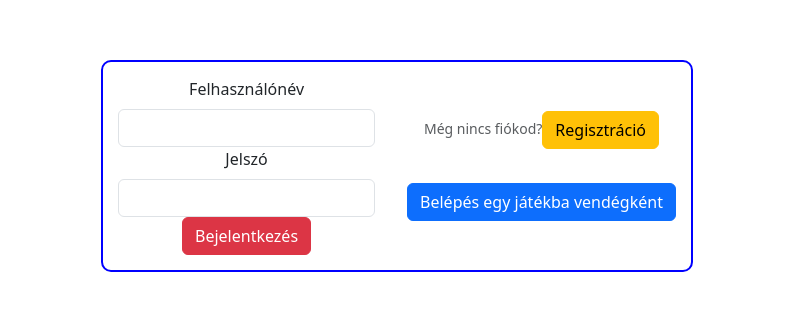
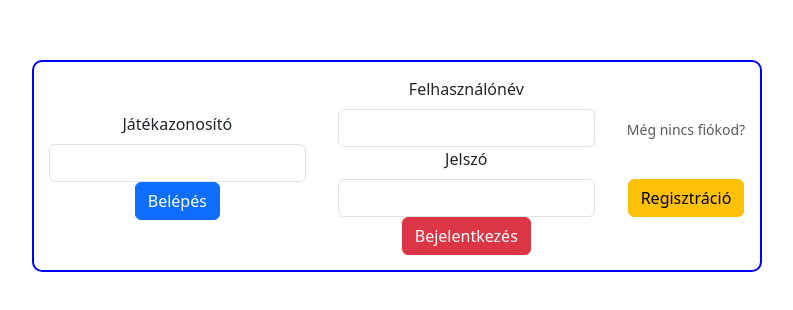
Before and after one commit to Naram99/reactQuizTs, a React (Vite) app: page / in a window 1280 px wide. Shown: the part 234-544 px from the top of the page, without its empty margins (243-1036 px from the left). Built offline with nearby package versions, Linux system fonts and the light colour scheme.

Commit message:
Login and Guest page merged

```diff
--- a/src/App.css
+++ b/src/App.css
@@ -14,9 +14,11 @@
 }
 
 .loginFormCt,
-.loginBtnsCt {
+.loginBtnsCt,
+.guestFormCt {
     display: flex;
     flex-direction: column;
     align-items: center;
     justify-content: space-evenly;
+    transition: all 0.3s ease;
 }
--- a/src/App.tsx
+++ b/src/App.tsx
@@ -2,7 +2,6 @@ import { createBrowserRouter, RouterProvider } from "react-router-dom";
 import "bootstrap/dist/css/bootstrap.min.css";
 import "./App.css";
 import LoginPage from "./pages/LoginPage";
-import GuestPage from "./pages/GuestPage";
 
 const router = createBrowserRouter([
     {
@@ -13,10 +12,6 @@ const router = createBrowserRouter([
         path: "/",
         element: <LoginPage />,
     },
-    {
-        path: "/guest",
-        element: <GuestPage />,
-    },
 ]);
 
 function App() {
--- a/src/pages/GuestPage.tsx
+++ /dev/null
@@ -1,39 +0,0 @@
-import { Form, Button } from "react-bootstrap";
-import FormValues from "../components/formValues";
-import { useState } from "react";
-
-export default function GuestPage() {
-    const [formValues, setFormValues] = useState<FormValues>({
-        userName: "",
-        password: "",
-        passwordCheck: "",
-        gameId: "",
-    });
-
-    function handleChange(e: React.ChangeEvent<HTMLInputElement>) {
-        const { name, value } = e.target;
-        setFormValues({
-            ...formValues,
-            [name]: value,
-        });
-    }
-
-    function handleSubmit(e: React.FormEvent<HTMLFormElement>) {
-        e.preventDefault();
-        console.log(formValues);
-    }
-
-    return (
-        <>
-            <Form onSubmit={handleSubmit}>
-                <Form.Group>
-                    <Form.Label>Játékazonosító</Form.Label>
-                    <Form.Control type="text" name="gameId" id="gameIdInput" onChange={handleChange} />
-                </Form.Group>
-                <Button type="submit" variant="primary">
-                    Belépés
-                </Button>
-            </Form>
-        </>
-    );
-}
--- a/src/pages/LoginPage.tsx
+++ b/src/pages/LoginPage.tsx
@@ -23,6 +23,7 @@ export default function LoginPage(): JSX.Element {
     function handleSubmit(e: React.FormEvent<HTMLFormElement>) {
         e.preventDefault();
         console.log(formValues);
+        console.log(e.target);
     }
 
     function handleChange(e: React.ChangeEvent<HTMLInputElement>) {
@@ -35,6 +36,17 @@ export default function LoginPage(): JSX.Element {
 
     return (
         <div className="loginWrapper">
+            <div className="guestFormCt">
+                <Form id="guestForm" onSubmit={handleSubmit}>
+                    <Form.Group>
+                        <Form.Label>Játékazonosító</Form.Label>
+                        <Form.Control type="text" name="gameId" id="gameIdInput" onChange={handleChange} />
+                    </Form.Group>
+                    <Button type="submit" variant="primary">
+                        Belépés
+                    </Button>
+                </Form>
+            </div>
             <div className="loginFormCt">
                 <Form id="loginForm" onSubmit={handleSubmit}>
                     <Form.Group>
@@ -64,17 +76,10 @@ export default function LoginPage(): JSX.Element {
                 </Form>
             </div>
             <div className="loginBtnsCt">
-                <Form.Group>
-                    <Form.Text>{register ? "Már van fiókod?" : "Még nincs fiókod?"}</Form.Text>
-                    <Button variant="warning" onClick={toggleRegister}>
-                        {register ? "Bejelentkezés" : "Regisztráció"}
-                    </Button>
-                </Form.Group>
-                <Form.Group>
-                    <Button variant="primary" onClick={() => navigate("/guest")}>
-                        Belépés egy játékba vendégként
-                    </Button>
-                </Form.Group>
+                <Form.Text>{register ? "Már van fiókod?" : "Még nincs fiókod?"}</Form.Text>
+                <Button variant="warning" onClick={toggleRegister}>
+                    {register ? "Bejelentkezés" : "Regisztráció"}
+                </Button>
             </div>
         </div>
     );
```
